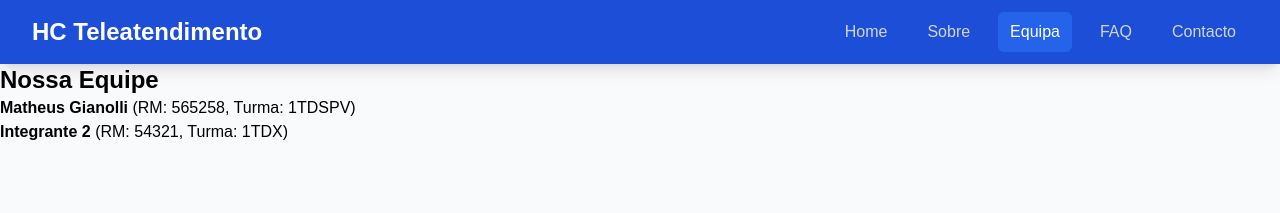
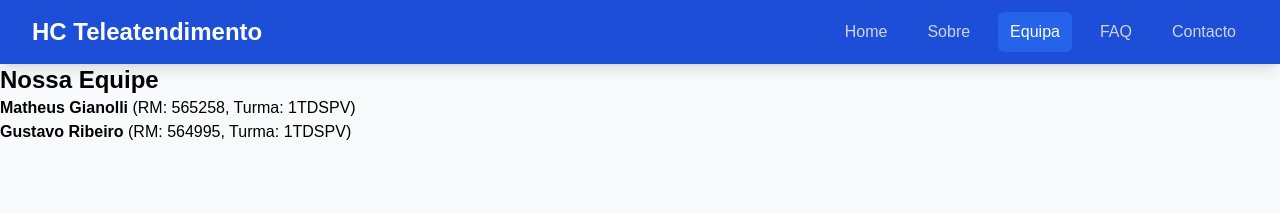
Before and after one commit to MatheusGianolli/CHALLENGEsprint4, a React (Vite) app: page /team in a window 1280 px wide. Shown: the top 213 px of the page. Built offline with nearby package versions, Linux system fonts and the light colour scheme.

Commit message:
feat:inserindo integrante Gustavo Ribeiro

```diff
--- a/src/pages/Integrantes.tsx
+++ b/src/pages/Integrantes.tsx
@@ -4,7 +4,7 @@ import type { Integrante } from '../types/integrantes';
 // Lista de integrantes (eventualmente virá da API)
 const equipe: Integrante[] = [
   { nome: 'Matheus Gianolli', rm: 565258, turma: '1TDSPV' },
-  { nome: 'Integrante 2', rm: 54321, turma: '1TDX' },
+  { nome: 'Gustavo Ribeiro', rm: 564995, turma: '1TDSPV' },
 ];
 
 const Integrantes: React.FC = () => {
```
